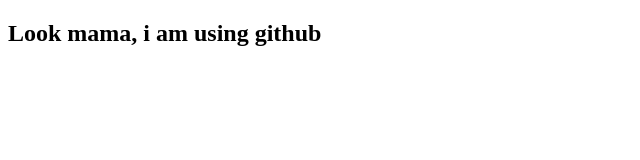
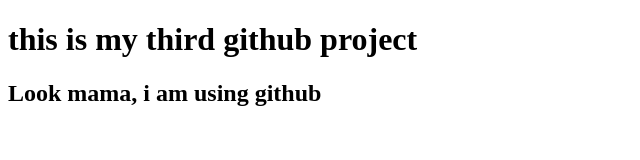
Before and after one commit to saima2252/my-third-website, a plain HTML site: page index.html in a window 1280 px wide. Shown: the whole page, without its empty margins (0-640 px from the left). Drawn offline with Linux system fonts and the light colour scheme.

Commit message:
added a header

```diff
--- a/index.html
+++ b/index.html
@@ -6,6 +6,7 @@
     <title>Document</title>
 </head>
 <body>
+    <h1>this is my third github project</h1>
     <h2>Look mama, i am using github</h2>
 </body>
 </html>
```
Also changed, not shown: 1 other file.
